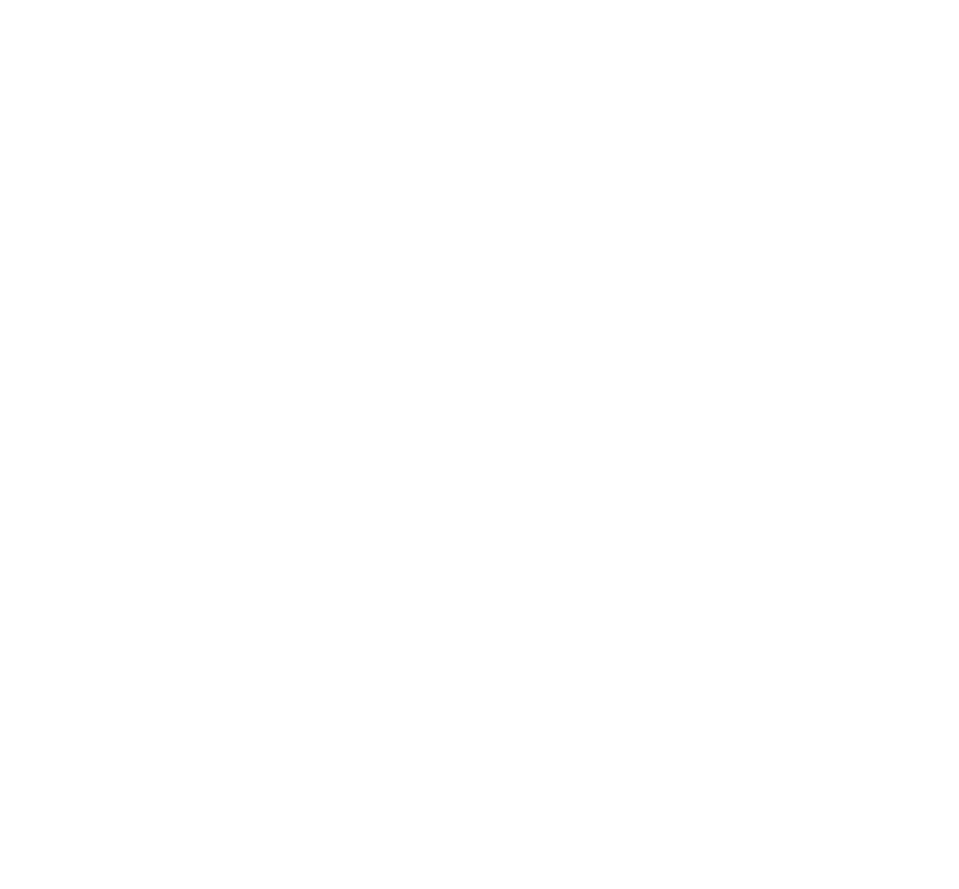
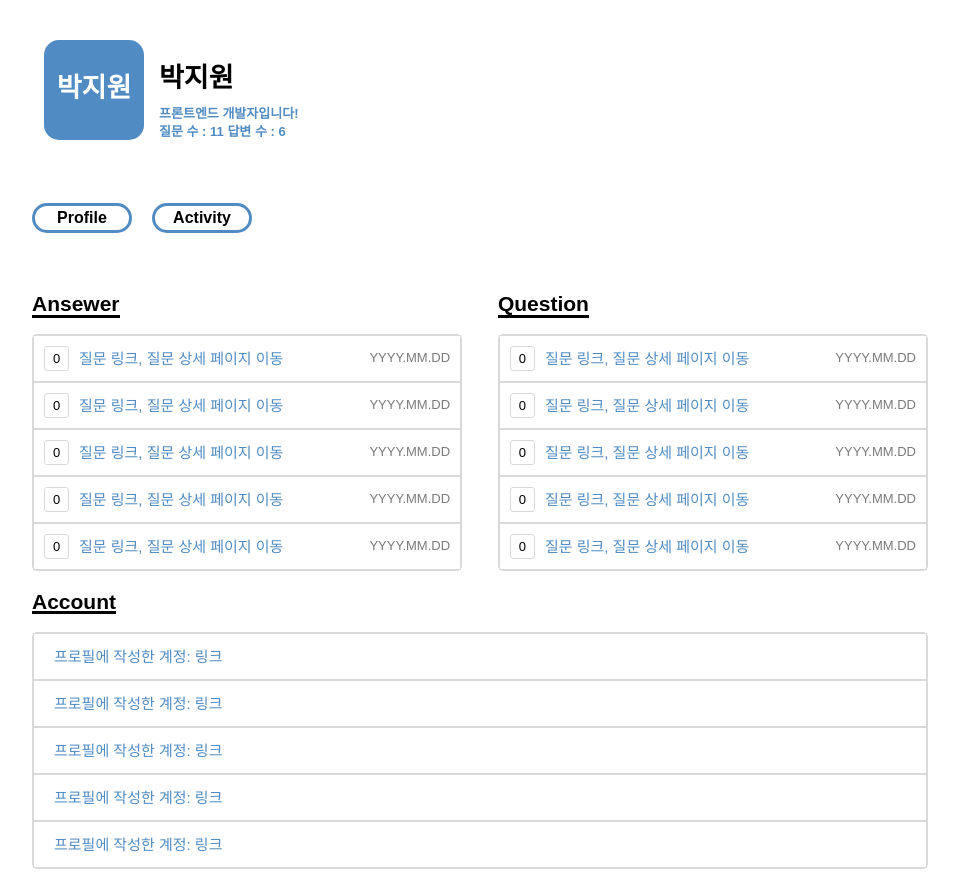
Before and after one commit to codestates-seb/seb43_pre_002, a React (Create React App) app in the folder client/: page /useractivity/1 in a window 1280 px wide. Before the commit this address had no page. Shown: the whole page, without its empty margins (160-1119 px from the left). Before the commit the page ends 800 px from the top, so only its background shows below. Built offline with nearby package versions, Linux system fonts and the light colour scheme; data requests are answered from the project's data file.

Commit message:
Feat: 유저페이지 헤더 기능 구현

```diff
--- /dev/null
+++ b/client/db.json
@@ -0,0 +1,172 @@
+{
+    "data": [
+      {
+        "id": 1,
+        "memberId": 1,
+        "email": "pjw@gmail.com",
+        "displayName": "박지원",
+        "title": "프론트엔드 개발자입니다!",
+        "aboutMe": "",
+        "websiteLink": "web.com",
+        "twitterLink": "twitter.com",
+        "githubLink": "https://github.com",
+        "notionLink": "notion.com",
+        "blogLink": "blog.com",
+        "createdAt": "2023-04-22T00:07:15.344789",
+        "modifiedAt": "2023-04-22T00:07:20.34977"
+      },
+      {
+        "id": 2,
+        "memberId": 2,
+        "email": "ksr@gmail.com",
+        "displayName": "김상래",
+        "title": "백엔드 개발자입니다!",
+        "aboutMe": "상래 이즈 백",
+        "websiteLink": "web.com",
+        "twitterLink": "twitter.com",
+        "githubLink": "https://github.com",
+        "notionLink": "notion.com",
+        "blogLink": "blog.com",
+        "createdAt": "2023-04-22T00:07:15.344789",
+        "modifiedAt": "2023-04-22T00:07:20.34977"
+      }
+    ],
+    "question": [
+      {
+        "questionId": 1,
+        "title": "궁금한 이야기 Y",
+        "answer": 4,
+        "memberId": 2,
+        "answerId": 1,
+        "createdAt": "2023-04-20T15:27:17.831659"
+      },
+      {
+        "questionId": 2,
+        "title": "궁금하지않은 이야기 Y",
+        "answer": 6,
+        "memberId": 2,
+        "answerId": 1,
+        "createdAt": "2023-04-10T15:27:17.831659"
+      },
+      {
+        "questionId": 3,
+        "title": "궁금했던 이야기 Y",
+        "answer": 2,
+        "memberId": 1,
+        "answerId": 2,
+        "createdAt": "2023-04-20T15:27:17.831659"
+      },
+      {
+        "questionId": 4,
+        "title": "금하지않은 이야기 Y",
+        "answer": 3,
+        "memberId": 1,
+        "answerId": 2,
+        "createdAt": "2023-04-10T15:27:17.831659"
+      },
+      {
+        "questionId": 5,
+        "title": "궁금하지않은 이야기 Y",
+        "answer": 6,
+        "memberId": 1,
+        "answerId": 2,
+        "createdAt": "2023-04-10T15:27:17.831659"
+      },
+      {
+        "questionId": 6,
+        "title": "궁금한 이야기 Y",
+        "answer": 4,
+        "memberId": 2,
+        "answerId": 1,
+        "createdAt": "2023-04-20T15:27:17.831659"
+      },
+      {
+        "questionId": 7,
+        "title": "궁금하지않은 이야기 Y",
+        "answer": 6,
+        "memberId": 1,
+        "answerId": 2,
+        "createdAt": "2023-04-10T15:27:17.831659"
+      },
+      {
+        "questionId": 8,
+        "title": "궁금한 이야기 Y",
+        "answer": 4,
+        "memberId": 2,
+        "answerId": 1,
+        "createdAt": "2023-04-20T15:27:17.831659"
+      },
+      {
+        "questionId": 9,
+        "title": "궁금하지않은 이야기 Y",
+        "answer": 6,
+        "memberId": 2,
+        "answerId": 1,
+        "createdAt": "2023-04-10T15:27:17.831659"
+      },
+      {
+        "questionId": 10,
+        "title": "궁금했던 이야기 Y",
+        "answer": 2,
+        "memberId": 1,
+        "answerId": 2,
+        "createdAt": "2023-04-20T15:27:17.831659"
+      },
+      {
+        "questionId": 11,
+        "title": "금하지않은 이야기 Y",
+        "answer": 3,
+        "memberId": 1,
+        "answerId": 2,
+        "createdAt": "2023-04-10T15:27:17.831659"
+      },
+      {
+        "questionId": 12,
+        "title": "궁금하지않은 이야기 Y",
+        "answer": 6,
+        "memberId": 1,
+        "answerId": 2,
+        "createdAt": "2023-04-10T15:27:17.831659"
+      },
+      {
+        "questionId": 13,
+        "title": "궁금한 이야기 Y",
+        "answer": 4,
+        "memberId": 2,
+        "answerId": 1,
+        "createdAt": "2023-04-20T15:27:17.831659"
+      },
+      {
+        "questionId": 14,
+        "title": "궁금하지않은 이야기 Y",
+        "answer": 6,
+        "memberId": 1,
+        "answerId": 2,
+        "createdAt": "2023-04-10T15:27:17.831659"
+      },
+      {
+        "questionId": 15,
+        "title": "궁금했던 이야기 Y",
+        "answer": 5,
+        "memberId": 1,
+        "answerId": 2,
+        "createdAt": "2023-04-20T15:27:17.831659"
+      },
+      {
+        "questionId": 16,
+        "title": "궁금했던 이야기 Y",
+        "answer": 1,
+        "memberId": 1,
+        "answerId": 2,
+        "createdAt": "2023-04-20T15:27:17.831659"
+      },
+      {
+        "questionId": 17,
+        "title": "궁금했던 이야기 Y",
+        "answer": 1,
+        "memberId": 1,
+        "answerId": 2,
+        "createdAt": "2023-04-20T15:27:17.831659"
+      }
+    ]
+  }
--- a/client/package.json
+++ b/client/package.json
@@ -6,7 +6,7 @@
     "@testing-library/jest-dom": "^5.16.5",
     "@testing-library/react": "^13.4.0",
     "@testing-library/user-event": "^13.5.0",
-    "axios": "^1.3.5",
+    "axios": "^1.3.6",
     "react": "^18.2.0",
     "react-dom": "^18.2.0",
     "react-icons": "^4.8.0",
@@ -49,5 +49,6 @@
     "eslint-plugin-prettier": "^4.2.1",
     "eslint-plugin-react": "^7.32.2",
     "eslint-plugin-react-hooks": "^4.6.0"
-  }
+  },
+  "proxy": "https://8d81-118-32-224-80.ngrok-free.app/"
 }
--- a/client/src/App.js
+++ b/client/src/App.js
@@ -1,18 +1,14 @@
 import { BrowserRouter, Routes, Route } from 'react-router-dom';
-import GlobalStyles from './styles/GlobalStyles.style';
-import MyEdit from './pages/mypage/myedit';
-import MyProfile from './pages/mypage/myprofile';
-import MyActivity from './pages/mypage/myactivity';
+import UserActivity from './pages/user/useractivity';
+import UserProfile from './pages/user/userprofile';
 
 function App() {
 	return (
 		<div>
-			<GlobalStyles />
 			<BrowserRouter>
 				<Routes>
-					<Route path="/myprofile" element={<MyProfile />} />
-					<Route path="/myactivity" element={<MyActivity />} />
-					<Route path="/myedit" element={<MyEdit />} />
+					<Route path="/useractivity/:member_id" element={<UserActivity />} />
+					<Route path="/userprofile/:member_id" element={<UserProfile />} />
 				</Routes>
 			</BrowserRouter>
 		</div>
--- a/client/src/components/UserHeader.jsx
+++ b/client/src/components/UserHeader.jsx
@@ -1,26 +1,52 @@
-import { Link } from 'react-router-dom';
+/* eslint-disable camelcase */
+import axios from 'axios';
+import { Link, useParams } from 'react-router-dom';
+import { useState, useEffect } from 'react';
 import styled from 'styled-components';
 import GlobalStyles from '../styles/GlobalStyles.style';
 
 function UserHeader() {
+	const [userData, setUserData] = useState({});
+	const [articleData, setArticleData] = useState([]);
+	const { member_id } = useParams();
+
+	useEffect(() => {
+		const fetchData = async () => {
+			const result = await axios.get(`http://localhost:3000/data/${member_id}`);
+			setUserData(result.data);
+
+			const articleResult = await axios.get(`http://localhost:3000/question`);
+			setArticleData(articleResult.data);
+		};
+		fetchData();
+	}, []);
+
+	const filteredArticles = articleData
+		? articleData.filter((a) => a.memberId === parseInt(member_id, 10))
+		: [];
+
+	const filteredAnswerd = articleData
+		? articleData.filter((a) => a.answerId === parseInt(member_id, 10))
+		: [];
+
 	return (
 		<Wrap>
 			<GlobalStyles />
 			<ProfileHeader>
 				<Profile>
-					<UserImg>Other</UserImg>
+					<UserImg>{userData && userData.displayName}</UserImg>
 					<UserInfo>
-						<Name>Other</Name>
-						<Info>User Title</Info>
-						<Info>질문 수 : 0 답변 수 : 0</Info>
+						<Name>{userData && userData.displayName}</Name>
+						<Info>{userData && userData.title}</Info>
+						<Info>{`질문 수 : ${filteredArticles.length} 답변 수 : ${filteredAnswerd.length}`}</Info>
 					</UserInfo>
 				</Profile>
 			</ProfileHeader>
 			<PageButtons>
-				<Link to="/userprofile">
+				<Link to={`/userprofile/${member_id}`}>
 					<PageButton type="button">Profile</PageButton>
 				</Link>
-				<Link to="/useractivity">
+				<Link to={`/useractivity/${member_id}`}>
 					<PageButton type="button">Activity</PageButton>
 				</Link>
 			</PageButtons>
```
Also changed, not shown: 1 other file (tests, documents, lock files or other folders).
